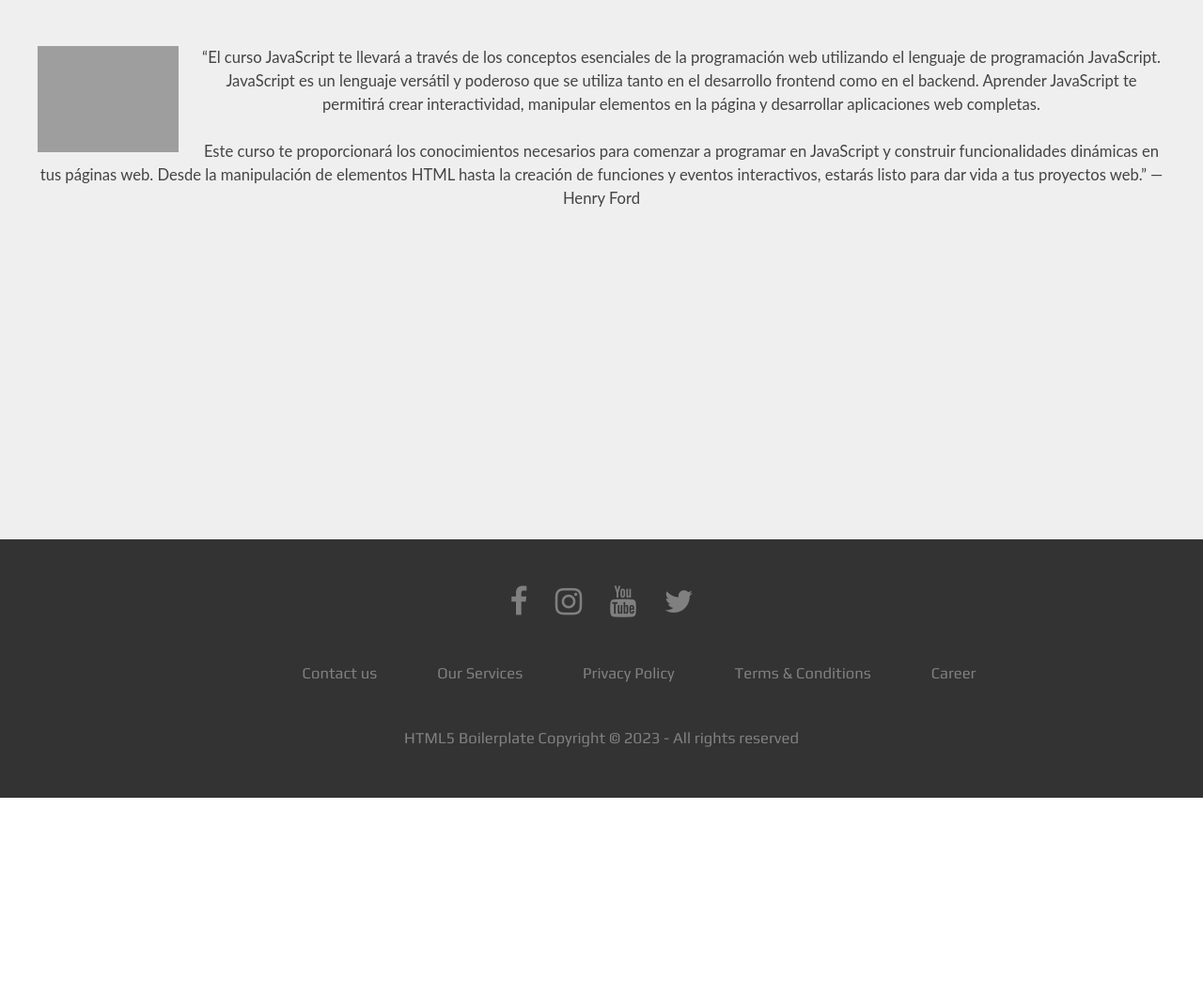
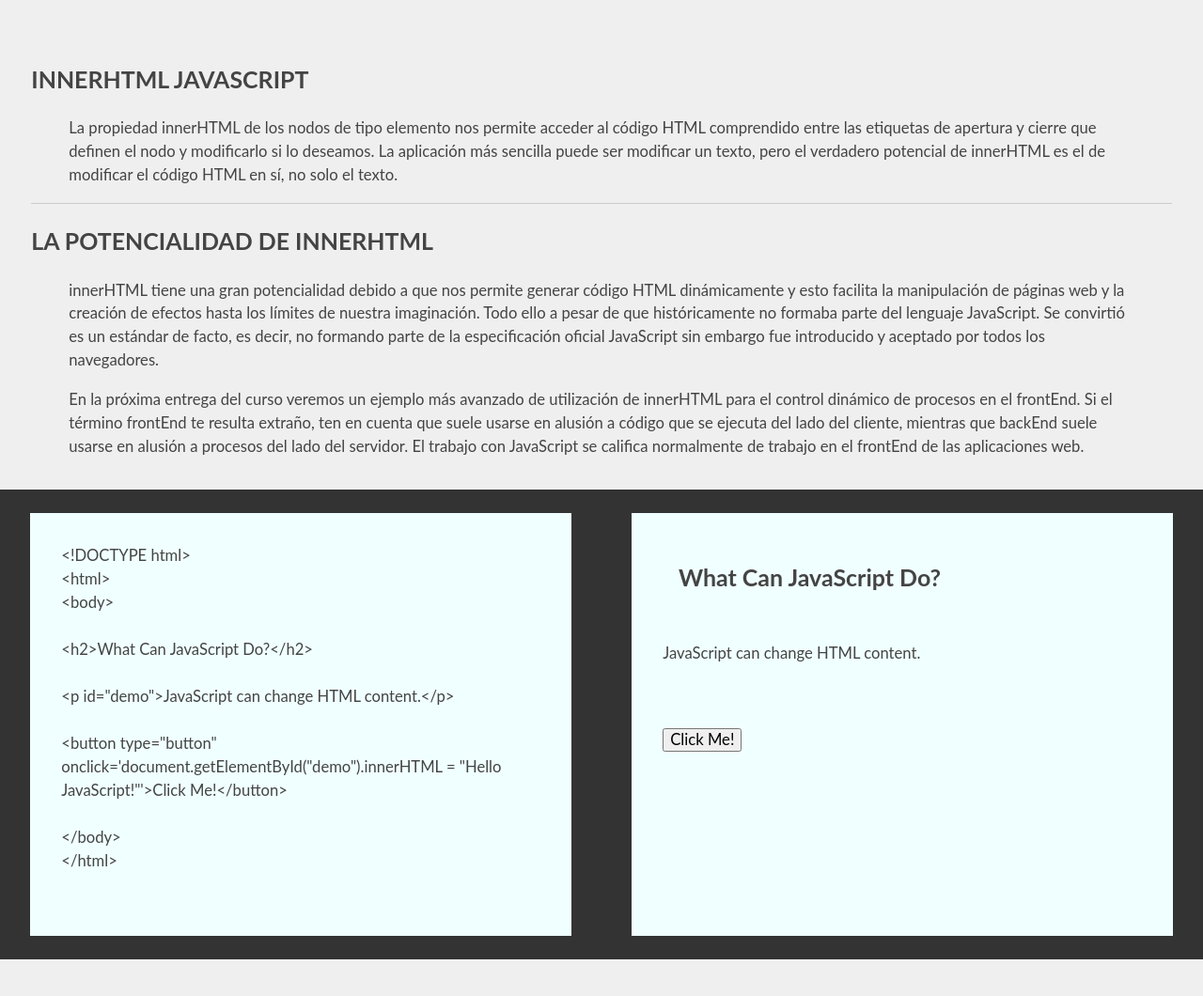
Before and after one commit to Elebrimir/PracticaEntregable, a website: page web/contenidoHTML.html in a window 1280 px wide. Shown: the part 660-1720 px from the top of the page at 94% size. Before the commit the page ends 1509 px from the top, so only its background shows below. Drawn offline with Linux system fonts and the light colour scheme; files that its build step writes are made by us from their sources; grey boxes are pictures that could not be loaded; files whose address does not match are found by name.

Commit message:
Contenido HTML terminado, Implementacion en Develop

```diff
--- /dev/null
+++ b/css/contHtml.css
@@ -0,0 +1,38 @@
+.contenido {
+  width: 100%;
+  height: 500px;
+  position: relative;
+  background-color: #333;
+}
+
+.ejemplo {
+  width: 45%;
+  height: 450px;
+  background-color: azure;
+  position: absolute;
+  text-align: left;
+}
+
+.explicacion{
+    text-align: left;
+    margin: 2em;
+}
+
+.ejemplo p {
+  margin: 2em;
+}
+.ejemplo h2 {
+  margin: 2em;
+}
+.ejemplo button {
+  margin: 2em;
+}
+
+.ejemplo:nth-child(1) {
+  top: 25px;
+  left: 2.5%;
+}
+.ejemplo:nth-child(2) {
+  top: 25px;
+  left: 52.5%;
+}
--- a/web/contenidoHTML.html
+++ b/web/contenidoHTML.html
@@ -1,32 +1,31 @@
-<!doctype html>
+<!DOCTYPE html>
 <html class="no-js" lang="es">
+<head>
+    <meta charset="utf-8" />
+    <title></title>
+    <meta name="description" content="Practica Despliegue Aplicaciones Web DAW" />
+    <meta name="viewport" content="width=device-width, initial-scale=1" />
 
-<head>
-    <meta charset="utf-8">
-    <title></title>
-    <meta name="description" content="Practica Despliegue Aplicaciones Web DAW">
-    <meta name="viewport" content="width=device-width, initial-scale=1">
+    <meta property="og:title" content="Despliegue 2nd" />
+    <meta property="og:type" content="website" />
+    <meta property="og:url" content="" />
+    <meta property="og:image" content="" />
 
-    <meta property="og:title" content="Despliegue 2nd">
-    <meta property="og:type" content="website">
-    <meta property="og:url" content="">
-    <meta property="og:image" content="">
+    <link rel="manifest" href="site.webmanifest" />
+    <link rel="apple-touch-icon" href="icon.png" />
 
-    <link rel="manifest" href="site.webmanifest">
-    <link rel="apple-touch-icon" href="icon.png">
+    <link rel="stylesheet" href="https://cdnjs.cloudflare.com/ajax/libs/font-awesome/4.7.0/css/font-awesome.min.css" />
 
-    <link rel="stylesheet" href="https://cdnjs.cloudflare.com/ajax/libs/font-awesome/4.7.0/css/font-awesome.min.css">
-
-    <link rel="preconnect" href="https://fonts.gstatic.com">
-    <link href="https://fonts.googleapis.com/css2?family=Fredoka+One&family=Play&display=swap" rel="stylesheet">
-
+    <link rel="preconnect" href="https://fonts.gstatic.com" />
+    <link href="https://fonts.googleapis.com/css2?family=Fredoka+One&family=Play&display=swap" rel="stylesheet" />
 
     <!-- Place favicon.ico in the root directory -->
 
-    <link rel="stylesheet" href="../css/normalize.css">
-    <link rel="stylesheet" href="../css/main.css">
+    <link rel="stylesheet" href="../css/normalize.css" />
+    <link rel="stylesheet" href="../css/main.css" />
+    <link rel="stylesheet" href="../css/contHtml.css" />
 
-    <meta name="theme-color" content="#fafafa">
+    <meta name="theme-color" content="#fafafa" />
 </head>
 <!-- Add your site or application content here -->
 
@@ -42,16 +41,54 @@
     </header>
     <section class="site">
         <nav>
-            <a href="./index.html">Home</a>
-            <a href="./web/contenidoHTML.html">Modificar Contenido HTML</a>
+            <a href="../index.html">Home</a>
+            <a href="./contenidoHTML.html">Modificar Contenido HTML</a>
             <a href="">Modificar Estilos CSS</a>
             <a href="">Modificar Atributos HTML</a>
         </nav>
-        <blockquote>
-            <img src="https://cdn.worldvectorlogo.com/logos/javascript-1.svg" width="150px" align="left">“El curso JavaScript te llevará a través de los conceptos esenciales de la programación web utilizando el lenguaje de programación JavaScript. JavaScript es un lenguaje versátil y poderoso que se utiliza tanto en el desarrollo frontend como en el backend. Aprender JavaScript te permitirá crear interactividad, manipular elementos en la página y desarrollar aplicaciones web completas.</br></br>
-            Este curso te proporcionará los conocimientos necesarios para comenzar a programar en JavaScript y construir funcionalidades dinámicas en tus páginas web. Desde la manipulación de elementos HTML hasta la creación de funciones y eventos interactivos, estarás listo para dar vida a tus proyectos web.”
-            ― Henry Ford
-        </blockquote>
+        <article class="explicacion">
+            <h2>INNERHTML JAVASCRIPT</h2>
+            <p>
+            <blockquote>La propiedad innerHTML de los nodos de tipo elemento nos permite
+                acceder al código HTML comprendido entre las etiquetas de apertura y
+                cierre que definen el nodo y modificarlo si lo deseamos. La aplicación
+                más sencilla puede ser modificar un texto, pero el verdadero potencial
+                de innerHTML es el de modificar el código HTML en sí, no solo el
+                texto.</blockquote>
+            <hr>
+            <h2>LA POTENCIALIDAD DE INNERHTML</h2>
+            <blockquote> innerHTML tiene una gran potencialidad debido a que nos permite generar código HTML dinámicamente y esto facilita la manipulación de páginas web y la creación de efectos hasta los límites de nuestra imaginación. Todo ello a pesar de que históricamente no formaba parte del lenguaje JavaScript. Se convirtió es un estándar de facto, es decir, no formando parte de la especificación oficial JavaScript sin embargo fue introducido y aceptado por todos los navegadores.</blockquote>
+            <blockquote>En la próxima entrega del curso veremos un ejemplo más avanzado de utilización de innerHTML para el control dinámico de procesos en el frontEnd. Si el término frontEnd te resulta extraño, ten en cuenta que suele usarse en alusión a código que se ejecuta del lado del cliente, mientras que backEnd suele usarse en alusión a procesos del lado del servidor. El trabajo con JavaScript se califica normalmente de trabajo en el frontEnd de las aplicaciones web.</blockquote>
+            </p>
+        </article>
+        <div class="contenido">
+            <div class="ejemplo">
+                <p>
+                    &lt;!DOCTYPE html&gt;<br />
+                    &lt;html&gt;<br />
+                    &lt;body&gt;<br />
+                    <br />
+                    &lt;h2&gt;What Can JavaScript Do?&lt;/h2&gt;<br />
+                    <br />
+                    &lt;p id="demo"&gt;JavaScript can change HTML content.&lt;/p&gt;<br />
+                    <br />
+                    &lt;button type="button"
+                    onclick='document.getElementById("demo").innerHTML = "Hello
+                    JavaScript!"'&gt;Click Me!&lt;/button&gt;<br />
+                    <br />
+                    &lt;/body&gt;<br />
+                    &lt;/html&gt;<br />
+                </p>
+            </div>
+
+            <div class="ejemplo">
+                <h2>What Can JavaScript Do?</h2>
+                <p id="demo">JavaScript can change HTML content.</p>
+                <button type="button" onclick='document.getElementById("demo").innerHTML = "Hello JavaScript!"'>
+                    Click Me!
+                </button>
+            </div>
+        </div>
     </section>
     <footer>
         <div class="footer">
@@ -83,10 +120,16 @@
     <script src="js/main.js"></script>
     <!-- Google Analytics: change UA-XXXXX-Y to be your site's ID. -->
     <script>
-        window.ga = function () { ga.q.push(arguments) }; ga.q = []; ga.l = +new Date;
-        ga('create', 'UA-XXXXX-Y', 'auto'); ga('set', 'anonymizeIp', true); ga('set', 'transport', 'beacon'); ga('send', 'pageview')
+        window.ga = function () {
+            ga.q.push(arguments);
+        };
+        ga.q = [];
+        ga.l = +new Date();
+        ga("create", "UA-XXXXX-Y", "auto");
+        ga("set", "anonymizeIp", true);
+        ga("set", "transport", "beacon");
+        ga("send", "pageview");
     </script>
     <script src="https://www.google-analytics.com/analytics.js" async></script>
 </body>
-
 </html>
```
